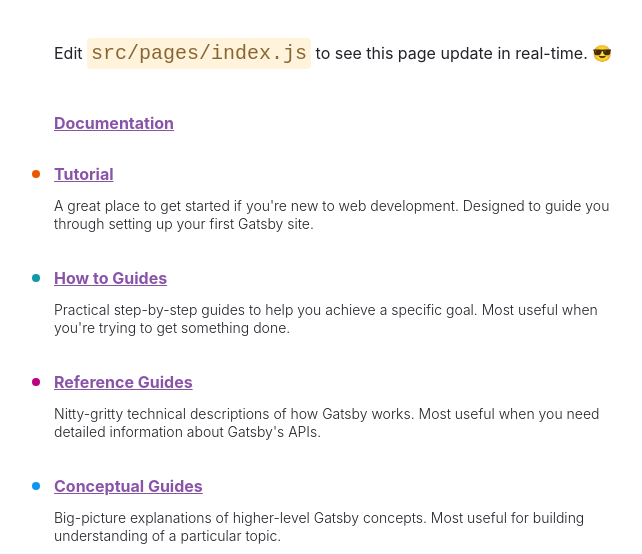
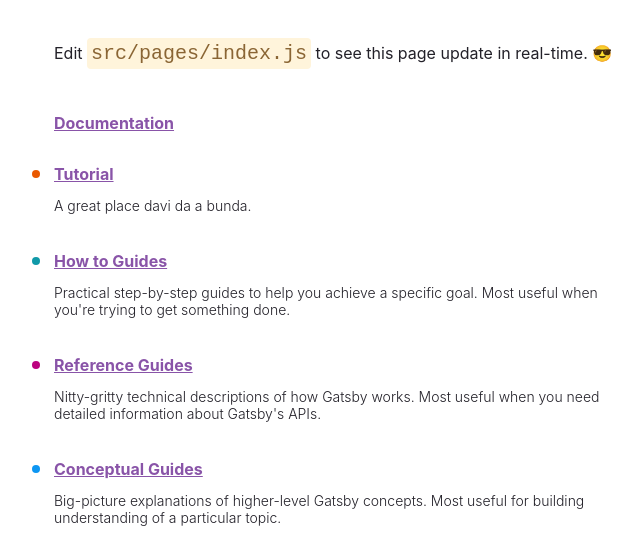
Before and after one commit to Jeypow/learning-gabsty, a Gatsby site: page / in a window 1280 px wide. Shown: the part 243-797 px from the top of the page, without its empty margins (50-692 px from the left). Built offline with nearby package versions, Linux system fonts and the light colour scheme; Gatsby itself is replaced by a stand-in of ours.

Commit message:
eddit text tutorial

```diff
--- a/src/pages/index.js
+++ b/src/pages/index.js
@@ -84,7 +84,7 @@
     text: "Tutorial",
     url: "https://www.gatsbyjs.com/docs/tutorial/",
     description:
-      "A great place to get started if you're new to web development. Designed to guide you through setting up your first Gatsby site.",
+      "A great place davi da a bunda.",
     color: "#E95800",
   },
   {
```
